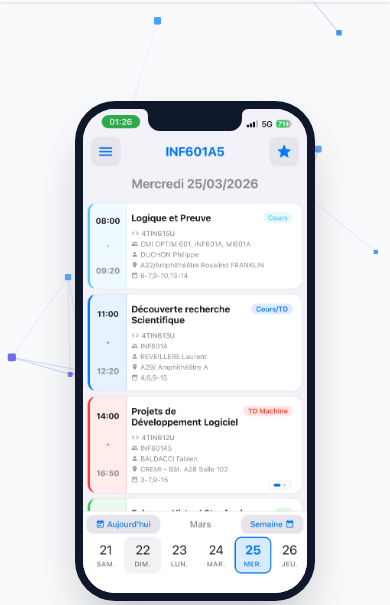
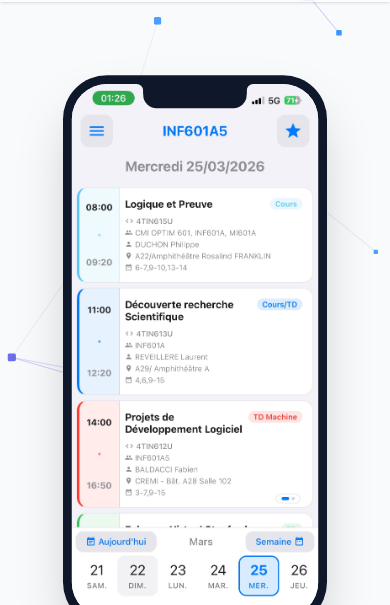
Before and after one commit to KAE-Lab/UKit-website, a website built with Vite: page index.html in a window 390 px wide. Shown: the part 63-668 px from the top of the page. Built offline with nearby package versions, Linux system fonts and the light colour scheme.

Commit message:
feat: système de zoom auto pour que l'expérience soit strictement la même pour toute taille d'écran

```diff
--- a/index.html
+++ b/index.html
@@ -111,10 +111,11 @@
             <!-- Ancre invisible observée par transitionObserver -->
             <div class="snap-point absolute top-0 h-px w-full"></div>
 
-            <div class="sticky top-0 h-[100dvh] w-full overflow-hidden flex items-center justify-center px-6">
+            <div class="sticky top-0 h-[var(--app-height)] w-full overflow-hidden flex items-center justify-center px-6">
 
-                <div
-                    class="flex flex-col-reverse lg:flex-row items-center justify-center gap-8 lg:gap-16 w-full max-w-6xl mx-auto">
+                <div id="scale-wrapper" class="w-full flex justify-center origin-center transition-transform duration-300">
+
+                    <div class="flex flex-col-reverse lg:flex-row items-center justify-center gap-8 lg:gap-16 w-full max-w-6xl mx-auto pt-16 lg:pt-0">
 
                     <div class="grid flex-1 w-full items-center mt-20 lg:mt-0">
 
@@ -299,7 +300,7 @@
 
         <div class="absolute bottom-0 h-px w-full snap-end"></div>
 
-    </div> <!-- /scroll-wrapper -->
+    </div> </div> </div>
 
     <!-- ══════════════════════════════════════════════════════════════
          MODALE QR CODE
--- a/src/main.js
+++ b/src/main.js
@@ -348,3 +348,46 @@ transitionObserver.observe(document.querySelector('.snap-point'));
         }
     }, { passive: true });
 })();
+
+/* ══════════════════════════════════════════════════════════════════
+   SMART SCALING (ZOOM ADAPTATIF)
+   Sur les petits écrans (< 1024 px), on positionne scale-wrapper en
+   absolu au centre du conteneur sticky, aux dimensions de référence
+   (iPhone 13 Pro : 390 × 844), puis on le réduit uniformément pour
+   qu'il tienne pile dans le viewport réel — sans toucher à
+   --app-height ni au mécanisme de scroll-snap.
+══════════════════════════════════════════════════════════════════ */
+function applySmartScale() {
+    const vw = window.innerWidth;
+    const vh = window.innerHeight;
+    const scaleWrapper = document.getElementById('scale-wrapper');
+    if (!scaleWrapper) return;
+
+    // --app-height reste toujours égal à la vraie hauteur du viewport
+    document.documentElement.style.setProperty('--app-height', `${vh}px`);
+
+    if (vw < 1024) {
+        // Viewport de référence : le plus petit où le layout est parfait sans scale
+        const REF_W = 390;
+        const REF_H = 844;
+
+        // Scale uniforme contraint par les deux axes, +10 % de zoom de référence
+        const scale = Math.min(vw / REF_W, vh / REF_H) * 1.1;
+
+        // On centre la boîte de référence dans le viewport, puis on scale depuis
+        // son centre : le contenu visuel remplit exactement le viewport
+        scaleWrapper.style.position        = 'absolute';
+        scaleWrapper.style.width           = `${REF_W}px`;
+        scaleWrapper.style.height          = `${REF_H}px`;
+        scaleWrapper.style.left            = `${(vw - REF_W) / 2}px`;
+        scaleWrapper.style.top             = `${(vh - REF_H) / 2}px`;
+        scaleWrapper.style.transformOrigin = 'center center';
+        scaleWrapper.style.transform       = `scale(${scale})`;
+    } else {
+        scaleWrapper.style.cssText = '';
+        document.documentElement.style.setProperty('--app-height', '100dvh');
+    }
+}
+
+window.addEventListener('resize', applySmartScale);
+applySmartScale();
--- a/src/style.css
+++ b/src/style.css
@@ -16,6 +16,10 @@
         background-size: 200% 200%;
         background-position: right center;
     }
+}
+
+:root {
+    --app-height: 100dvh;
 }
 
 .animate-gradient {
@@ -46,7 +50,7 @@ body {
 
 /* ── Conteneur de scroll principal ──────────────────────────────── */
 #scroll-wrapper {
-    height: 100dvh;
+    height: var(--app-height);
     overflow-y: auto;
     overflow-x: hidden;
     scroll-snap-type: y mandatory;
```
